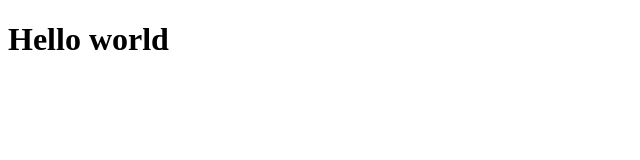
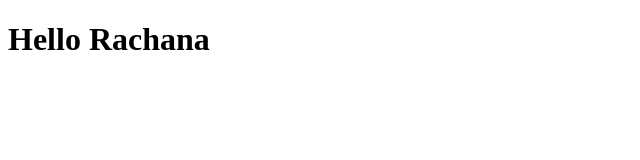
Before and after one commit to nickfarrell20/nickfarrell20.github.io, a plain HTML site: page index.html in a window 1280 px wide. Shown: the whole page, without its empty margins (0-640 px from the left). Drawn offline with Linux system fonts and the light colour scheme.

Commit message:
hello rachana

```diff
--- a/index.html
+++ b/index.html
@@ -1,6 +1,6 @@
 <!DOCTYPE html>
 <html>
 <body>
-	<h1>Hello world</h1>
+	<h1>Hello Rachana</h1>
 </body>
 </html>
```
